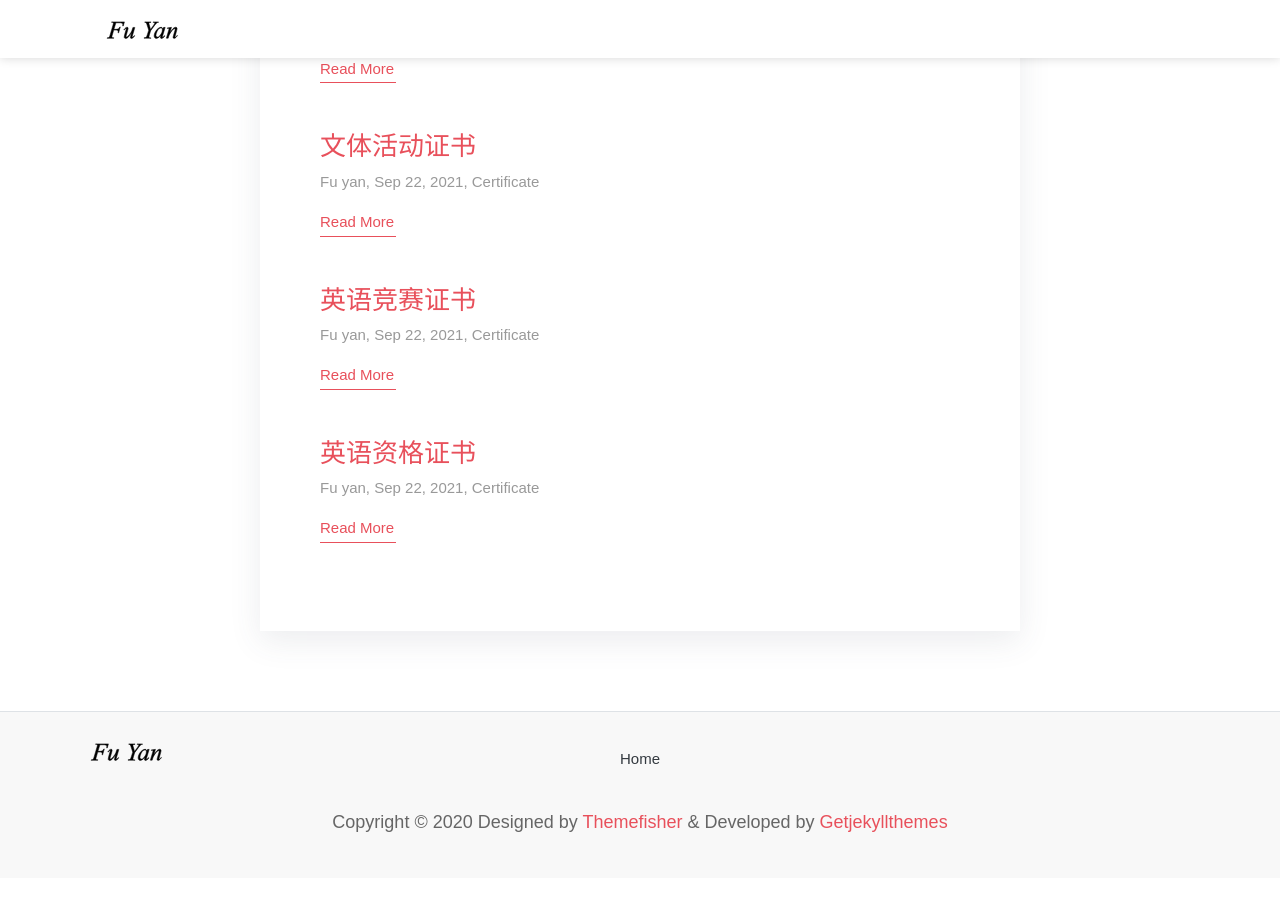
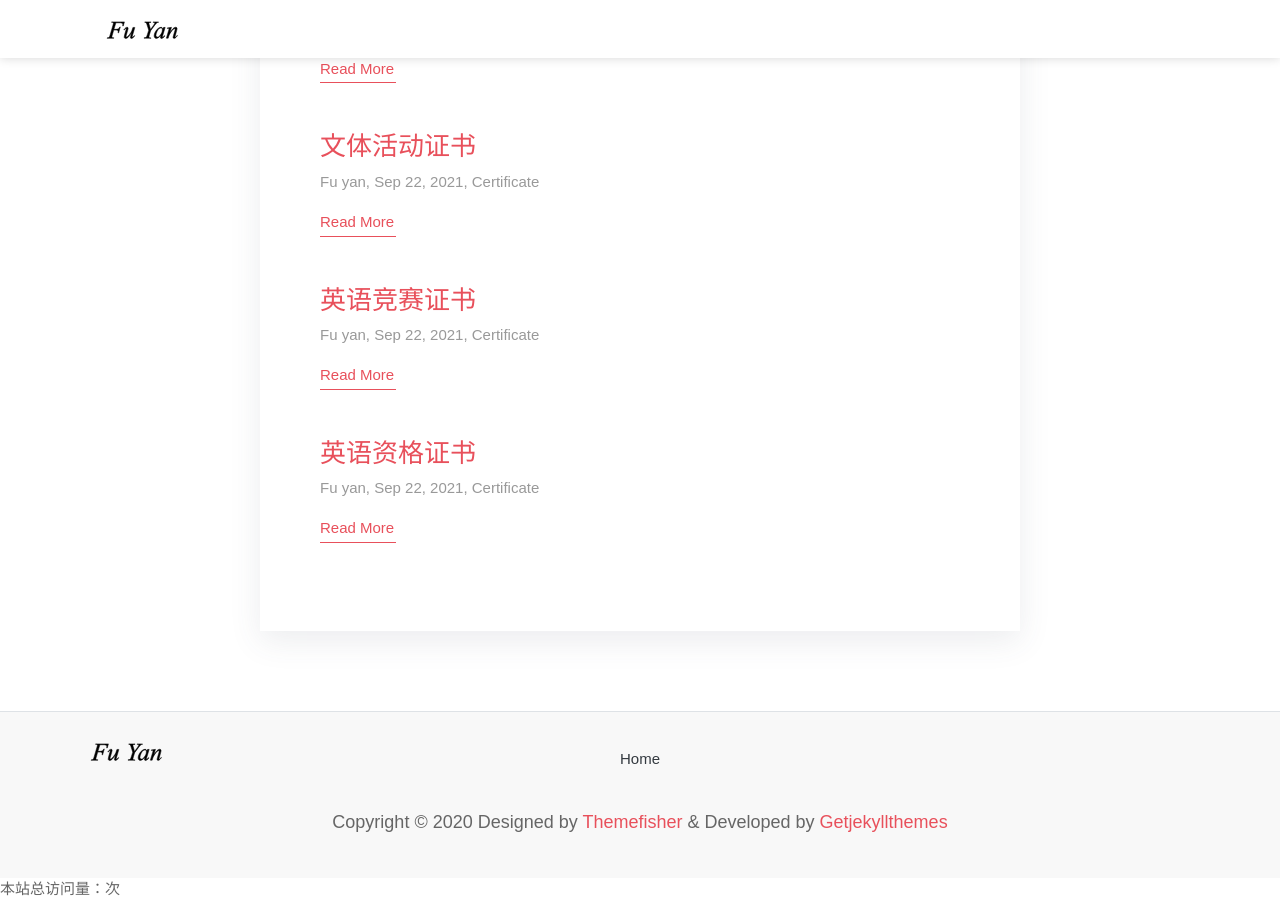
Before and after one commit to AnnaFu97/AnnaFu97.github.io, a Jekyll site: the page built from index.html, in a window 1280 px wide and 900 px high, scrolled down 843 px. Built offline with Jekyll 4.4.1, drawn with Linux system fonts in a browser that asks for light colours; some web fonts are replaced; the list of posts is cut into pages by our own code; comment, search, counter and statistics services are not loaded; before the commit the page ends 1721 px from its top, so only the background shows below that.

Commit message:
Update footer.html

```diff
--- a/_includes/footer.html
+++ b/_includes/footer.html
@@ -27,6 +27,8 @@
 </footer>
 <!-- /footer -->
 
+<span id="busuanzi_container_site_pv">本站总访问量：<span id="busuanzi_value_site_pv"></span>次</span>
+
 <!-- JS Plugins -->
 {% for js in site.data.plugins.js %}
 <script src="{{ js | relative_url }}"></script>
```
